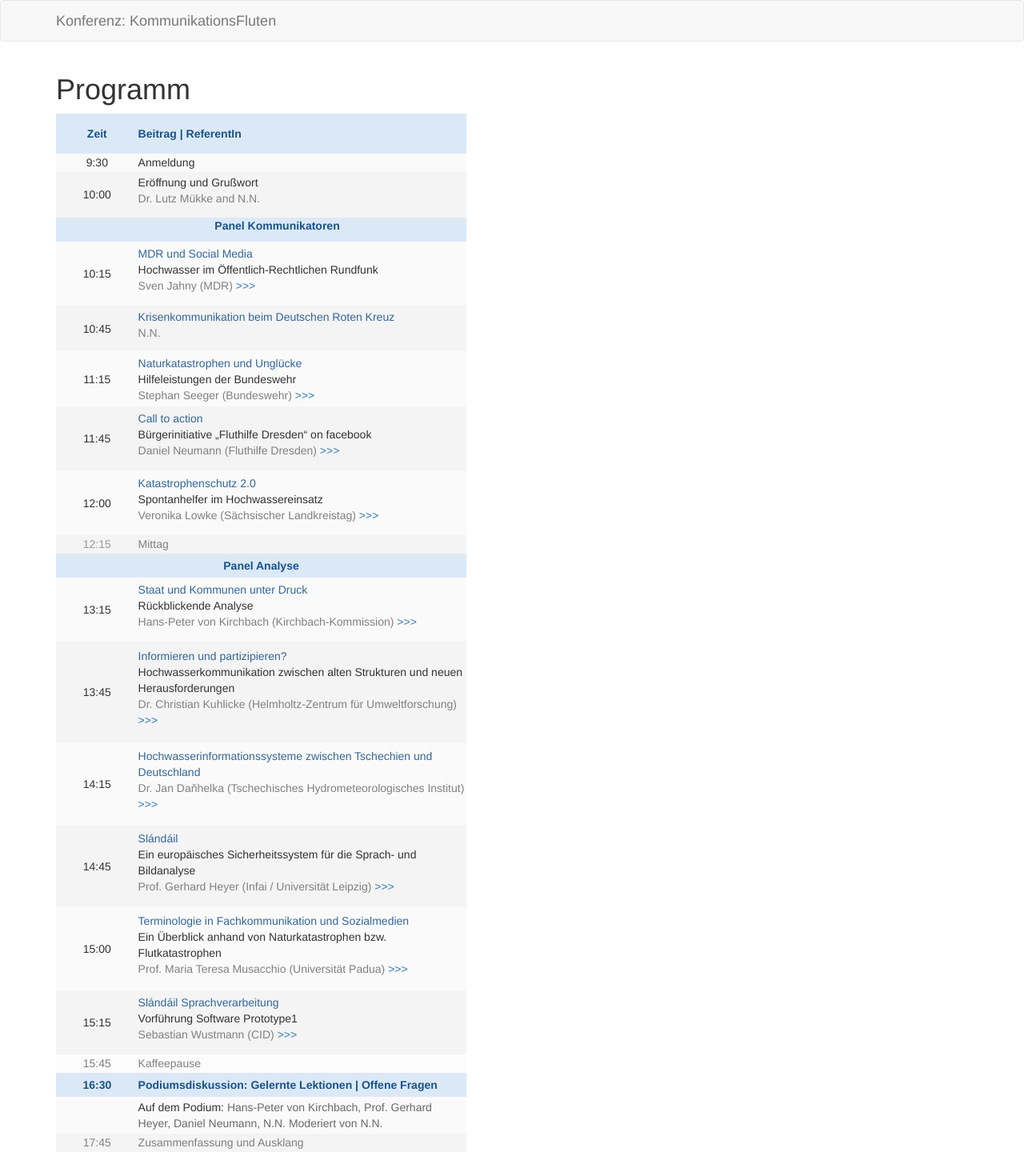
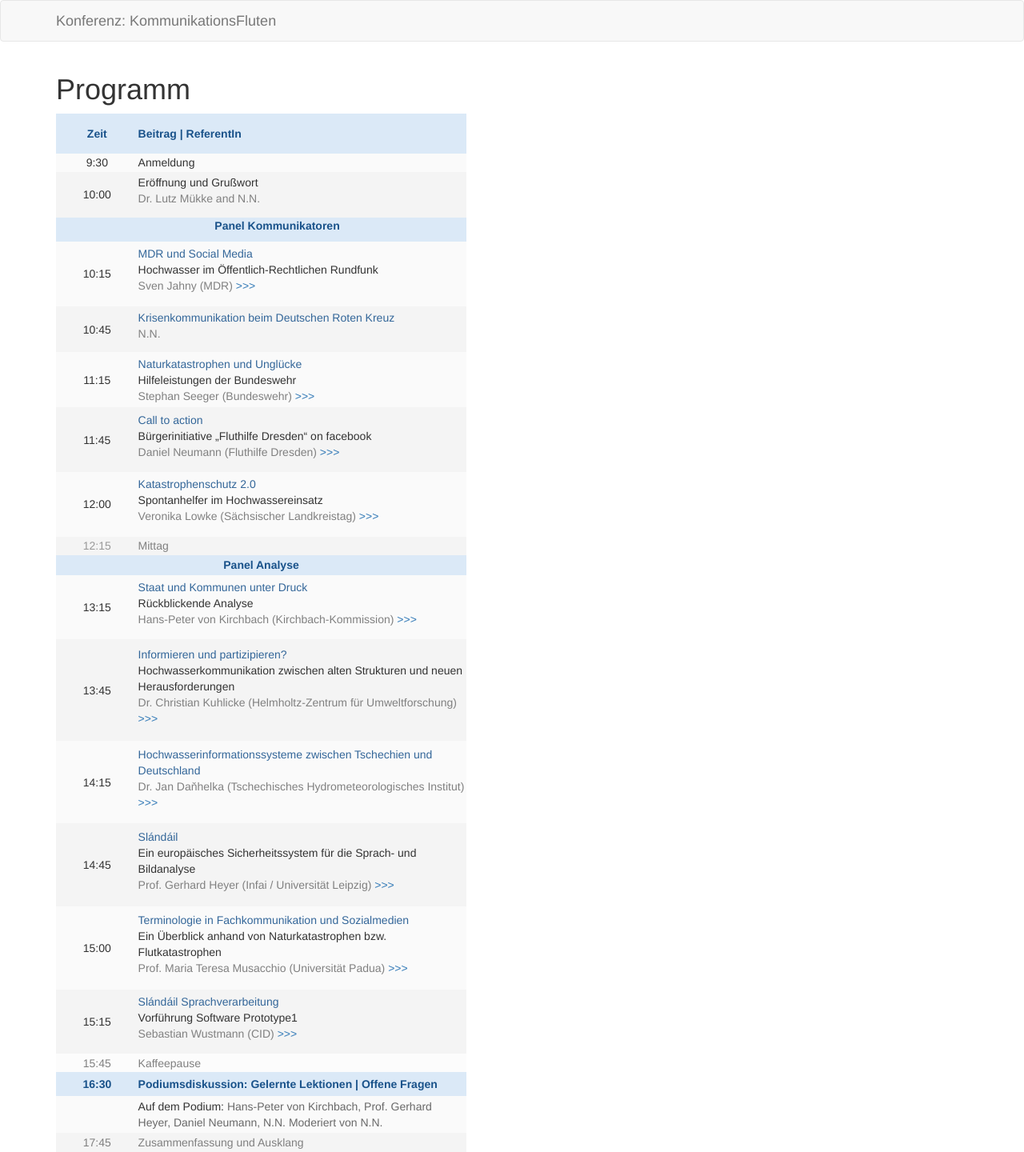
Before and after one commit to susedev/test, a Jekyll site: the page built from programm-uebersicht.html, in a window 1280 px wide. Shown: the whole page at 80% size. Built offline with Jekyll 4.4.1, drawn with Linux system fonts in a browser that asks for light colours.

Commit message:
Edit from JekyllCMS

```diff
--- a/programm-uebersicht.html
+++ b/programm-uebersicht.html
@@ -21,7 +21,7 @@ title: Programm
 			</td>
 		</tr>
 		<tr>
-			<th colspan="2" style="background-color: rgb(219, 233, 247); border-color: rgb(255, 255, 255); text-align: center; vertical-align: middle; width: 100px; height: 30px;">
+			<th colspan="2" style="background-color: rgb(219, 233, 247); border-color: rgb(255, 255, 255); text-align: center; vertical-align: middle; width: 100px; height: 25px;">
 			<p style="margin-left: 40px;"><span style="color:#19528A;"><strong>Panel Kommunikatoren </strong></span></p>
 			</th>
 		</tr>
@@ -67,7 +67,7 @@ title: Programm
 			<td style="background-color: rgb(244, 244, 244); border-color: rgb(255, 255, 255); text-align: left; vertical-align: middle; width: 400px;"><span style="color: #808080;">Mittag</span></td>
 		</tr>
 		<tr>
-			<th colspan="2" style="background-color: rgb(219, 233, 247); border-color: rgb(255, 255, 255); text-align: center; vertical-align: middle; width: 100px; height: 30px;"><span style="color:#19528A;"><strong>Panel Analyse</strong></span></th>
+			<th colspan="2" style="background-color: rgb(219, 233, 247); border-color: rgb(255, 255, 255); text-align: center; vertical-align: middle; width: 100px; height: 25px;"><span style="color:#19528A;"><strong>Panel Analyse</strong></span></th>
 		</tr>
 		<tr>
 			<td style="background-color: rgb(250, 250, 250); border-color: rgb(255, 255, 255); text-align: center; vertical-align: middle; width: 100px;">13:15</td>
```
